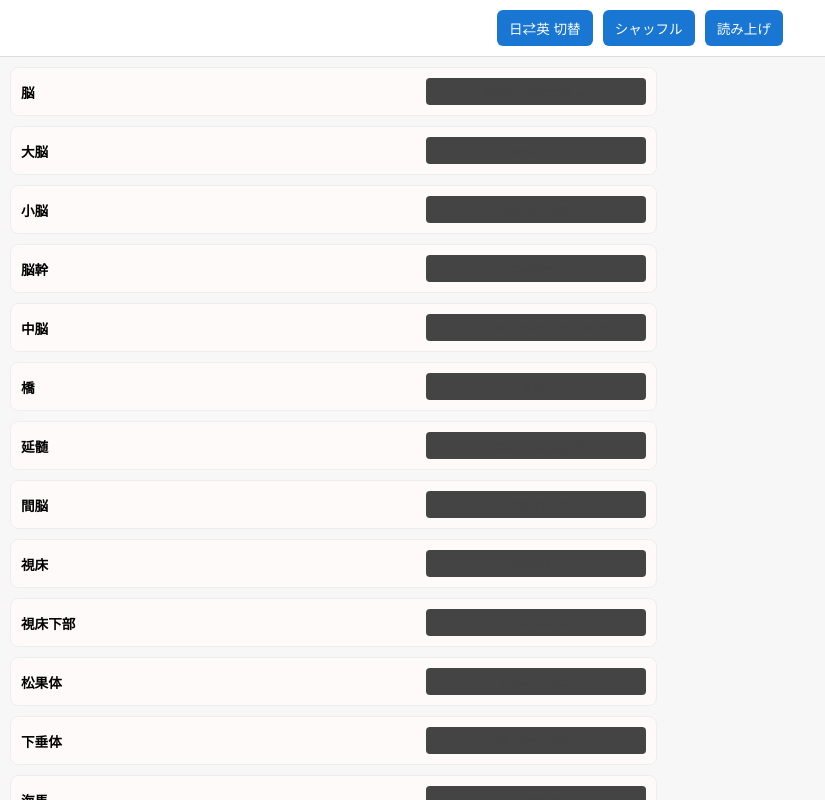
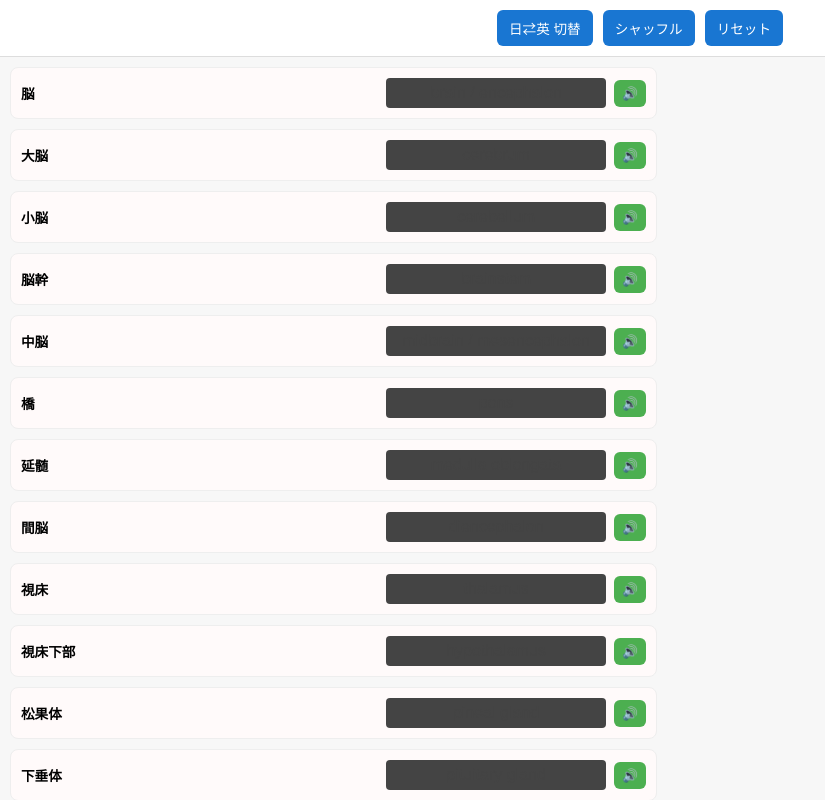
Before and after one commit to malignant-neoplasm/anatomy-quiz-n3, a plain HTML site: page index.html in a window 1280 px wide. Both pictures are taken after a click on the button "日⇄英 切替". Shown: the top 800 px of the page, without its empty margins (0-825 px from the left). Drawn offline with Linux system fonts and the light colour scheme.

Commit message:
Update index.html

```diff
--- a/index.html
+++ b/index.html
@@ -2,7 +2,7 @@
 <html lang="ja">
 <head>
 <meta charset="UTF-8">
-<title>Anatomy Quiz (Organs)</title>
+<title>Anatomy Quiz</title>
 
 <style>
 body {
@@ -11,11 +11,11 @@ body {
   background: #f7f7f7;
 }
 
-/* ===== 上部コントロール ===== */
+/* ===== 上部UI ===== */
 .controls {
   position: sticky;
   top: 0;
-  background: #ffffff;
+  background: #fff;
   padding: 10px;
   display: flex;
   gap: 10px;
@@ -37,7 +37,7 @@ button:hover {
   background: #1565c0;
 }
 
-/* ===== クイズ本体 ===== */
+/* ===== クイズ ===== */
 .quiz {
   display: flex;
   flex-wrap: wrap;
@@ -53,46 +53,48 @@ button:hover {
   padding: 10px;
 
   display: flex;
-  justify-content: space-between;
   align-items: center;
 }
 
-/* 問題文 */
+/* 問題 */
 .q {
+  flex: 1;
   font-weight: bold;
   font-size: 0.85em;
-  flex: 1;
 }
 
-/* 黒枠（ここが超重要） */
+/* 黒枠 */
 .a {
-  width: 220px;              /* ←固定で揃える */
+  width: 220px;
   text-align: center;
   background: #444;
   color: #444;
   border-radius: 4px;
   padding: 6px 0;
   cursor: pointer;
+  margin: 0 8px;
   transition: 0.2s;
-  font-size: 0.8em;
-  margin-left: 10px;
   white-space: nowrap;
   overflow: hidden;
 }
-
 .a.show {
   background: #fff9c4;
   color: #d32f2f;
 }
 
-/* スマホ */
+/* 読み上げボタン */
+.speak-btn {
+  background: #4caf50;
+  padding: 6px 8px;
+  font-size: 0.8em;
+}
+.speak-btn:hover {
+  background: #388e3c;
+}
+
 @media (max-width: 600px) {
-  .item {
-    width: 100%;
-  }
-  .a {
-    width: 180px;
-  }
+  .item { width: 100%; }
+  .a { width: 180px; }
 }
 </style>
 </head>
@@ -102,7 +104,7 @@ button:hover {
 <div class="controls">
   <button onclick="toggleMode()">日⇄英 切替</button>
   <button onclick="shuffle()">シャッフル</button>
-  <button onclick="speakAll()">読み上げ</button>
+  <button onclick="resetOrder()">リセット</button>
 </div>
 
 <div id="quiz" class="quiz"></div>
@@ -110,7 +112,7 @@ button:hover {
 <script>
 let mode = "enToJp";
 
-const data = [
+const originalData = [
 ["brain / encephalon","脳"],
 ["cerebrum","大脳"],
 ["cerebellum","小脳"],
@@ -165,6 +167,8 @@ const data = [
 ["inferior vena cava","下大静脈"]
 ];
 
+let data = [...originalData];
+
 function render() {
   const quiz = document.getElementById("quiz");
   quiz.innerHTML = "";
@@ -179,18 +183,26 @@ function render() {
     const a = document.createElement("div");
     a.className = "a";
 
+    const speakBtn = document.createElement("button");
+    speakBtn.className = "speak-btn";
+    speakBtn.textContent = "🔊";
+
     if (mode === "enToJp") {
       q.textContent = d[0];
       a.textContent = d[1];
+      speakBtn.onclick = () => speak(d[0], "en-US");
     } else {
       q.textContent = d[1];
       a.textContent = d[0];
+      speakBtn.onclick = () => speak(d[1], "ja-JP");
     }
 
     a.onclick = () => a.classList.toggle("show");
 
     item.appendChild(q);
     item.appendChild(a);
+    item.appendChild(speakBtn);
+
     quiz.appendChild(item);
   });
 }
@@ -205,13 +217,15 @@ function shuffle() {
   render();
 }
 
-function speakAll() {
-  data.forEach(d => {
-    const text = mode === "enToJp" ? d[0] : d[1];
-    const uttr = new SpeechSynthesisUtterance(text);
-    uttr.lang = mode === "enToJp" ? "en-US" : "ja-JP";
-    speechSynthesis.speak(uttr);
-  });
+function resetOrder() {
+  data = [...originalData];
+  render();
+}
+
+function speak(text, lang) {
+  const uttr = new SpeechSynthesisUtterance(text);
+  uttr.lang = lang;
+  speechSynthesis.speak(uttr);
 }
 
 render();
```
